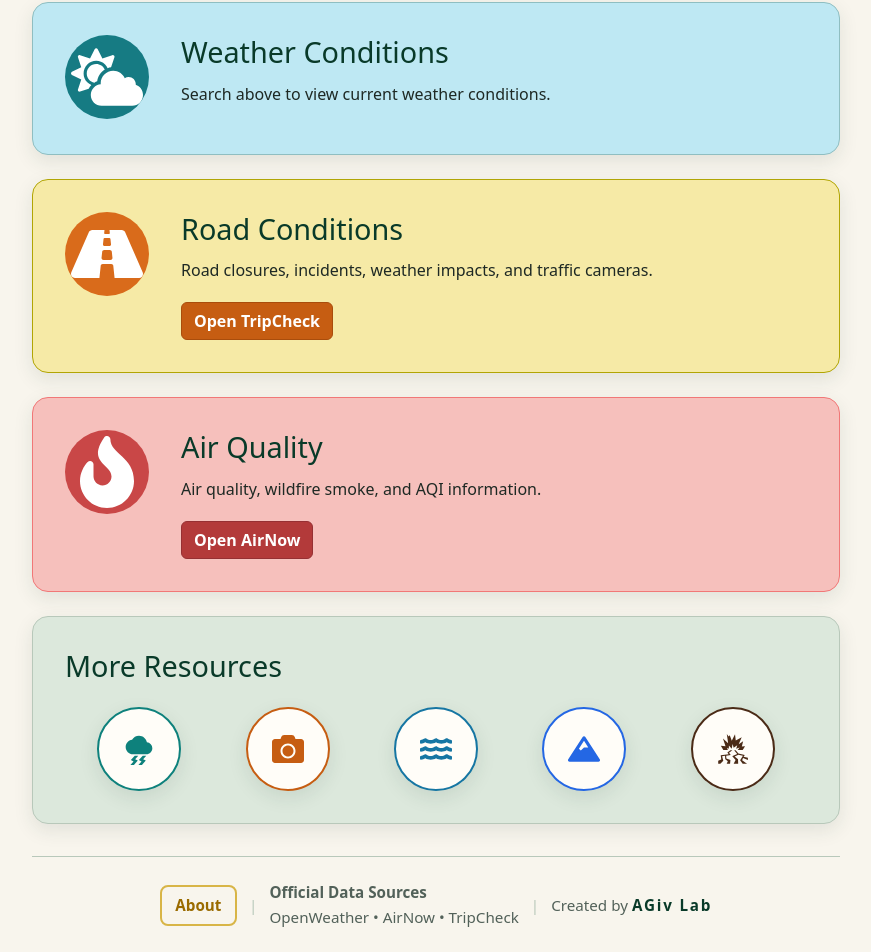
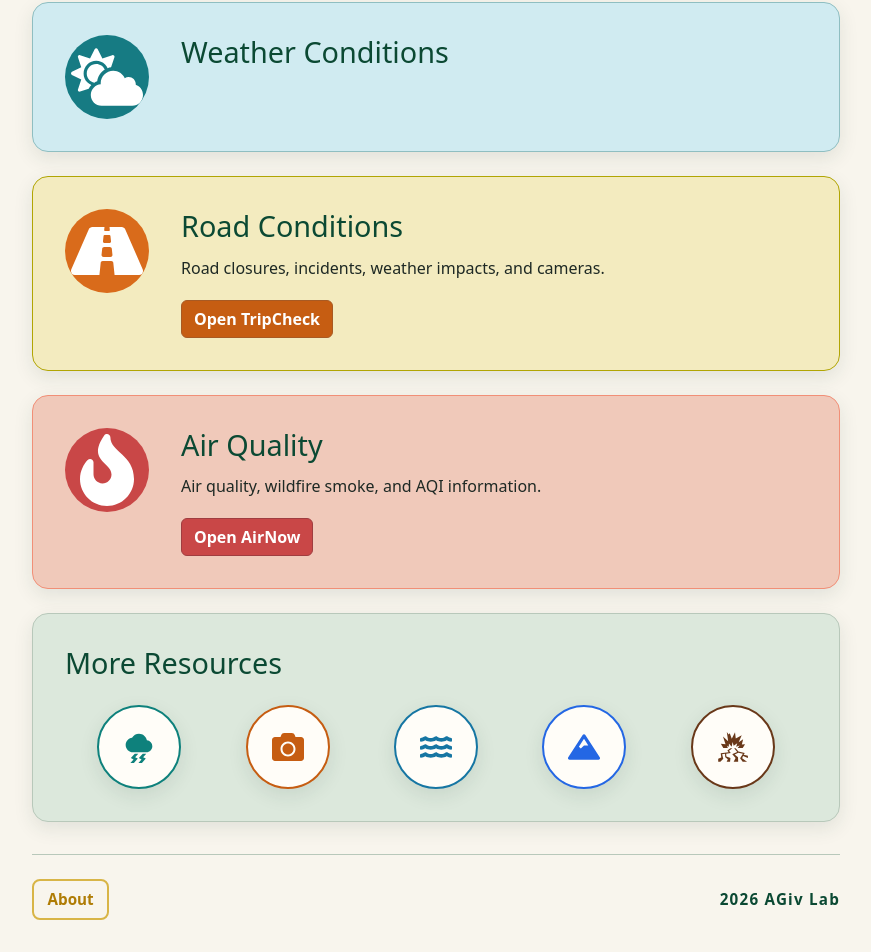
Before and after one commit to AGiv-lab/oregon-trip-ready, a React (Vite) app: page / in a window 1280 px wide. Shown: the part 236-1188 px from the top of the page, without its empty margins (204-1075 px from the left). Built offline with nearby package versions, Linux system fonts and the light colour scheme.

Commit message:
Polish weather card road copy and footer

```diff
--- a/src/App.jsx
+++ b/src/App.jsx
@@ -118,8 +118,6 @@ class App extends React.Component {
     <div className="primary-section-content">
       <h2 id="weather-search-heading">Weather Conditions</h2>
 
-      {!conditions && <p>Search above to view current weather conditions.</p>}
-
       <p className="visually-hidden" role="status" aria-live="polite">
         {isLoading ? 'Weather information is loading.' : ''}
       </p>
@@ -138,24 +136,25 @@ class App extends React.Component {
             </Card.Title>
 
             <Card.Text as="div">
+              <div className="weather-temperature">
+                <span className="visually-hidden">Temperature: </span>
+                {Math.round(conditions.weather.temperature)}°F
+              </div>
+              <p className="weather-condition">{conditions.weather.condition}</p>
+
               <dl className="weather-details-grid">
-                <dt>Temperature</dt>
-                <dd>{Math.round(conditions.weather.temperature)}°F</dd>
-
-                <dt>Feels like</dt>
-                <dd>{Math.round(conditions.weather.feelsLike)}°F</dd>
-
-                <dt>Humidity</dt>
-                <dd>{conditions.weather.humidity}%</dd>
-
-                <dt>Condition</dt>
-                <dd>{conditions.weather.condition}</dd>
-
-                <dt>Description</dt>
-                <dd>{conditions.weather.description}</dd>
-
-                <dt>Wind speed</dt>
-                <dd>{Math.round(conditions.weather.windSpeed)} mph</dd>
+                <div>
+                  <dt>Feels Like</dt>
+                  <dd>{Math.round(conditions.weather.feelsLike)}°F</dd>
+                </div>
+                <div>
+                  <dt>Humidity</dt>
+                  <dd>{conditions.weather.humidity}%</dd>
+                </div>
+                <div>
+                  <dt>Wind</dt>
+                  <dd>{Math.round(conditions.weather.windSpeed)} mph</dd>
+                </div>
               </dl>
             </Card.Text>
           </Card.Body>
@@ -176,7 +175,7 @@ class App extends React.Component {
 
             <div className="primary-section-content">
               <h2 id="road-conditions-heading">Road Conditions</h2>
-              <p>Road closures, incidents, weather impacts, and traffic cameras.</p>
+              <p>Road closures, incidents, weather impacts, and cameras.</p>
               <Button
                 className="road-button"
                 href="https://tripcheck.com/"
@@ -289,18 +288,7 @@ class App extends React.Component {
     About
   </button>
 
-  <span className="footer-divider">|</span>
-
-  <span className="footer-source-group">
-    <strong>Official Data Sources</strong>
-    <span>OpenWeather • AirNow • TripCheck</span>
-  </span>
-
-  <span className="footer-divider">|</span>
-
-  <span className="footer-copyright">
-    Created by <span className="footer-brand">AGiv Lab</span>
-  </span>
+  <span className="footer-copyright">2026 AGiv Lab</span>
 </footer>
 
         <Modal
--- a/src/index.css
+++ b/src/index.css
@@ -1,6 +1,6 @@
 :root {
   --forest-green: #15533d;
-  --forest-green-dark: #093a29;
+  --forest-green-dark: #0b4933;
   --moss-green: #dce8dc;
   --warm-white: #f8f5ed;
   --panel-white: #fffdf8;
@@ -71,13 +71,13 @@ a:focus-visible {
   padding: clamp(0.75rem, 2vw, 1.25rem);
   color: #f3faf8;
   text-align: center;
-  background: #2f5d46;
+  background: #065c31;
   border-color: var(--forest-green-dark);
 }
 
 .page-header h1 {
   margin: 0 0 0.75rem;
-  color: #ffc928;
+  color: #eed54a;
   font-size: clamp(1.6rem, 2.5vw, 2rem);
   line-height: 1.1;
   white-space: nowrap;
@@ -160,7 +160,7 @@ a:focus-visible {
 }
 
 .weather-search-section {
-  background: #bee8f3;
+  background: #d0ebf1;
   border-color: #8fbec1;
 }
 
@@ -182,7 +182,7 @@ a:focus-visible {
 }
 
 .weather-section-icon {
-  color: #fff;
+  color: #ffffff;
   background: #167b83;
   font-size: clamp(3rem, 8vw, 4.5rem);
 }
@@ -212,7 +212,7 @@ a:focus-visible {
   min-height: 2.75rem;
   color: var(--text-color);
   background-color: #fff;
-  border-color: #718878;
+  border-color: #5f9970;
 }
 
 .btn-primary {
@@ -261,29 +261,48 @@ a:focus-visible {
   max-width: 38rem;
   margin: 1.5rem auto 0;
   text-align: left;
-  background: var(--moss-green);
-  border-color: #02413b;
+  background: #edf8fc;
+  border: 1px solid #c6e7ef;
+  border-radius: 1rem;
 }
 
 .weather-card .card-title {
-  margin-bottom: 1.25rem;
+  margin-bottom: 0.35rem;
   color: var(--forest-green-dark);
-  font-size: 1.35rem;
+  font-size: clamp(1.55rem, 4vw, 2rem);
+  font-weight: 700;
+}
+
+.weather-temperature {
+  color: var(--text-color);
+  font-size: clamp(2.5rem, 8vw, 3.75rem);
+  font-weight: 700;
+  line-height: 1.1;
+}
+
+.weather-condition {
+  margin: 0.35rem 0 1.25rem;
+  color: var(--muted-text);
+  font-size: 1.15rem;
+  font-weight: 600;
 }
 
 .weather-details-grid {
   display: grid;
-  grid-template-columns: minmax(8rem, 1fr) minmax(10rem, 1.5fr);
-  gap: 0.65rem 1.25rem;
+  grid-template-columns: repeat(3, minmax(0, 1fr));
+  gap: 1rem;
   margin: 0;
 }
 
 .weather-details-grid dt {
   color: var(--forest-green-dark);
+  font-size: 0.9rem;
 }
 
 .weather-details-grid dd {
-  margin: 0;
+  margin: 0.2rem 0 0;
+  font-size: 1.05rem;
+  font-weight: 600;
 }
 
 .information-section p {
@@ -293,7 +312,7 @@ a:focus-visible {
 }
 
 .tripcheck-section {
-  background:  #f6eaa6;
+  background:  #f3ebbf;
   border-color: #b1a504;
 }
 
@@ -310,7 +329,7 @@ a:focus-visible {
 .road-button {
   color: #fff;
   background-color: #c65d12;
-  border-color: #a94d0c;
+  border-color: #a85a23;
 }
 
 .road-button:hover,
@@ -327,8 +346,8 @@ a:focus-visible {
 }
 
 .airnow-section {
-  background: #f6c0bc;
-  border-color: #f17777;
+  background: #f0c9ba;
+  border-color: #f18f77;
 }
 
 .air-section-icon {
@@ -337,8 +356,8 @@ a:focus-visible {
 
 .air-button {
   color: #fff;
-  background-color: #b33a3a;
-  border-color: #963033;
+  background-color: #c94747;
+  border-color: #a03d40;
 }
 
 .air-button:hover,
@@ -382,11 +401,7 @@ a:focus-visible {
 
   .weather-details-grid {
     grid-template-columns: 1fr;
-    gap: 0.15rem;
-  }
-
-  .weather-details-grid dd:not(:last-child) {
-    margin-bottom: 0.75rem;
+    gap: 0.75rem;
   }
 
   .btn {
@@ -460,7 +475,7 @@ a:focus-visible {
 }
 
 .earthquake-link {
-  color: #4b2b17;
+  color: #693819;
 }
 
 .resource-tooltip {
@@ -472,7 +487,7 @@ a:focus-visible {
   max-width: 14rem;
   padding: 0.6rem 0.9rem;
   border-radius: 0.5rem;
-  color: #f3faf8;
+  color: #eff5f4;
   background: var(--forest-green-dark);
   font-size: 1.1rem;
   font-weight: 600;
@@ -529,7 +544,7 @@ a:focus-visible {
   border-top: 1px solid var(--border-color);
 
   display: flex;
-  justify-content: center;
+  justify-content: space-between;
   align-items: center;
   flex-wrap: wrap;
   gap: 0.75rem;
@@ -540,7 +555,7 @@ a:focus-visible {
 
 .footer-about-button {
   padding: 0.45rem 0.85rem;
-  color: #9a6b00;
+  color: #af7c05;
   background: transparent;
   border: 2px solid #d8b547;
   border-radius: 0.5rem;
@@ -550,7 +565,7 @@ a:focus-visible {
 .footer-about-button:hover,
 .footer-about-button:active {
   color: var(--forest-green-dark);
-  background: #fff4c4;
+  background: #f0e7c0;
   border-color: #b99225;
 }
 
@@ -559,23 +574,10 @@ a:focus-visible {
   outline-offset: 3px;
 }
 
-.footer-source-group {
-  display: inline-flex;
-  flex-direction: column;
-  gap: 0.15rem;
-}
-
-.footer-brand {
+.footer-copyright {
   color: var(--forest-green-dark);
   font-weight: 700;
-  letter-spacing: 0.12em;
-}
-
-.footer-divider {
-  color: var(--border-color);
-}
-
-.footer-copyright {
+  letter-spacing: 0.08em;
   white-space: nowrap;
 }
 
@@ -599,7 +601,7 @@ a:focus-visible {
 }
 
 .about-modal .modal-title {
-  color: #ffc928;
+  color: #e6b41e;
   font-weight: 700;
 }
 
```
